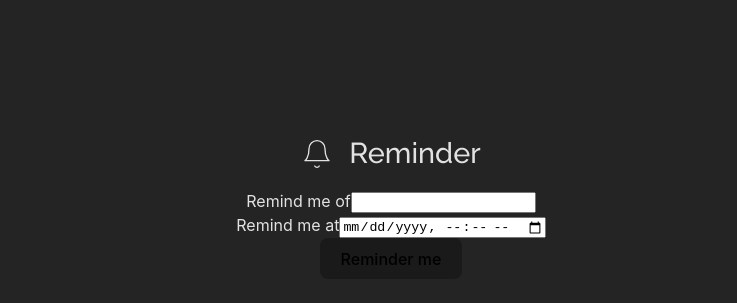
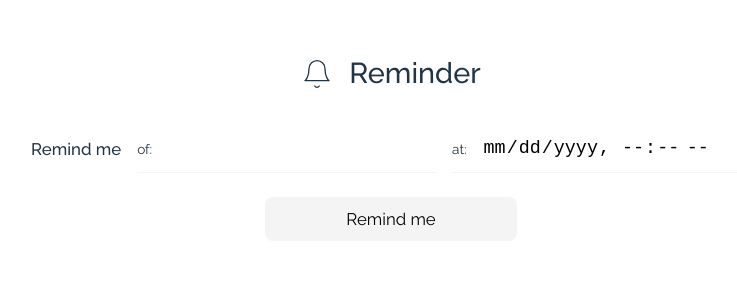
Before and after one commit to rotrenanoliveira/reminder-app, a React (Vite) app: page / in a window 1280 px wide. Shown: the part 201-504 px from the top of the page, without its empty margins (249-986 px from the left). Built offline with nearby package versions, Linux system fonts and the light colour scheme.

Commit message:
feat: adding style to register reminder form

```diff
--- a/index.html
+++ b/index.html
@@ -7,7 +7,7 @@
 
     <link rel="preconnect" href="https://fonts.googleapis.com">
     <link rel="preconnect" href="https://fonts.gstatic.com" crossorigin>
-    <link href="https://fonts.googleapis.com/css2?family=JetBrains+Mono:wght@500&family=Raleway:wght@500&display=swap" rel="stylesheet">
+    <link href="https://fonts.googleapis.com/css2?family=JetBrains+Mono:wght@500&family=Raleway:wght@300;400;500&display=swap" rel="stylesheet">
 
     <title>Reminder</title>
   </head>
--- a/src/App.css
+++ b/src/App.css
@@ -3,6 +3,15 @@
   margin: 0 auto;
   padding: 2rem;
   text-align: center;
+}
+
+main {
+  position: absolute;
+  top: 30%;
+  left: 50%;
+  width: 90%;
+  max-width: 1024px;
+  transform: translateX(-50%);
 }
 
 .countdown {
@@ -12,9 +21,23 @@
   justify-content: space-between;
 }
 
+.countdown-list {
+  margin-bottom: 0.5rem;
+}
+
+.countdown-item {
+  padding: 0.5rem;
+  border-radius: 6px;
+}
+
+.countdown-item:hover {
+  background-color: #F9F9F9;
+}
+
 .countdown-timers span {
   display: block;
   font-size: 1.25rem;
+  font-family: 'JetBrains Mono', monospace;
 }
 
 .countdown-timers {
@@ -23,3 +46,9 @@
   align-items: center;
   gap: 0.5rem;
 }
+
+@media (min-width: 768px)  {
+  main {
+    width: 75%;
+  }
+}
--- a/src/App.tsx
+++ b/src/App.tsx
@@ -12,9 +12,9 @@ export function App() {
     <main>
       <Header />
 
+      {currentReminder && <Countdown />}
+
       <RegisterReminderForm />
-
-      {currentReminder && <Countdown />}
 
       <div className="countdown-list">
         {reminders.map((reminder) => {
--- /dev/null
+++ b/src/components/Form/RegisterReminder/form.css
@@ -0,0 +1,50 @@
+.inputs-form {
+  width: 100%;
+  display: flex;
+  align-items: center;
+  justify-content: center;
+
+  flex-direction: column;
+  gap: 1rem;
+
+  padding-top: 1rem;
+}
+
+.inputs-form span {
+  font-size: 1.05rem;
+  font-weight: 500;
+  white-space: nowrap;
+  align-self: self-start;
+}
+
+button {
+  margin: 1.5rem 0;
+  width: 100%;
+}
+
+@media (min-width: 768px)  {
+  form {
+    width: 75%;
+    margin: 0 auto;
+  }
+
+  form button {
+    width: 50%;
+    align-self: center;
+    justify-self: center;
+  }
+}
+
+@media (min-width: 1024px)  {
+  .inputs-form {
+    flex-direction: row;
+  }
+
+  .inputs-form span {
+    align-self: center;
+  }
+
+  form button {
+    width: 35%;
+  }
+}
--- a/src/components/Form/RegisterReminder/index.tsx
+++ b/src/components/Form/RegisterReminder/index.tsx
@@ -1,5 +1,7 @@
 import { FormEvent, useContext } from 'react'
 import { ReminderContext } from '../../../contexts/reminder'
+import { InputGroup } from '../../ui/InputGroup'
+import './form.css'
 
 export function RegisterReminderForm() {
   const { createNewReminder } = useContext(ReminderContext)
@@ -34,17 +36,20 @@ export function RegisterReminderForm() {
 
   return (
     <form onSubmit={handleCreateReminder}>
-      <div>
-        <label htmlFor="reminder-of">Remind me of</label>
-        <input type="text" name="reminder-of" required />
+      <div className="inputs-form">
+        <span>Remind me</span>
+        <InputGroup>
+          <label htmlFor="reminder-of">of:</label>
+          <input type="text" name="reminder-of" required />
+        </InputGroup>
+
+        <InputGroup>
+          <label htmlFor="reminder-at">at:</label>
+          <input type="datetime-local" name="reminder-at" placeholder="" required />
+        </InputGroup>
       </div>
 
-      <div>
-        <label htmlFor="reminder-at">Remind me at</label>
-        <input type="datetime-local" name="reminder-at" required />
-      </div>
-
-      <button>Reminder me</button>
+      <button>Remind me</button>
     </form>
   )
 }
--- /dev/null
+++ b/src/components/ui/InputGroup/index.tsx
@@ -0,0 +1,26 @@
+import React, { useState } from 'react'
+import './styles.css'
+
+interface InputGroupProps {
+  children: React.ReactNode
+}
+
+export function InputGroup({ children }: InputGroupProps) {
+  const [isFocused, setIsFocused] = useState(false)
+
+  const handleFocus = () => {
+    setIsFocused(true)
+  }
+
+  const handleBlur = () => {
+    setIsFocused(false)
+  }
+
+  const elementClassName = isFocused ? `input-group input-group-onfocus` : 'input-group'
+
+  return (
+    <div className={elementClassName} onFocus={handleFocus} onBlur={handleBlur}>
+      {children}
+    </div>
+  )
+}
--- /dev/null
+++ b/src/components/ui/InputGroup/styles.css
@@ -0,0 +1,42 @@
+.input-group {
+  width: 100%;
+  display: flex;
+  align-items: center;
+  gap: 0.25rem;
+
+  border-bottom: solid 1px #f4f4f5;
+}
+
+.input-group-onfocus {
+  border-bottom: solid 1px #d4d4d8;
+}
+
+.input-group label {
+  font-size: 0.85rem;
+}
+
+.input-group input {
+  padding: 0.75rem;
+  flex: 1;
+
+  border: none;
+  outline: none;
+
+  font-size: 1.15rem;
+
+  background-color: transparent;
+}
+
+input[type="datetime-local"]::-webkit-calendar-picker-indicator {
+  display: none;
+}
+
+@media (prefers-color-scheme: dark) {
+  .input-group {
+    border-bottom: solid 1px #27272a;
+  }
+
+  .input-group-onfocus {
+    border-bottom: solid 1px #71717a;
+  }
+}
--- a/src/index.css
+++ b/src/index.css
@@ -1,9 +1,9 @@
 :root {
-  font-family: Inter, system-ui, Avenir, Helvetica, Arial, sans-serif;
+  font-family: 'Raleway', system-ui, sans-serif;
   line-height: 1.5;
   font-weight: 400;
 
-  color-scheme: light dark;
+  color-scheme: dark light;
   color: #213547;
   background-color: #ffffff;
 
@@ -14,19 +14,11 @@
   -webkit-text-size-adjust: 100%;
 }
 
-a {
-  font-weight: 500;
-  color: #646cff;
-  text-decoration: inherit;
-}
-a:hover {
-  color: #747bff;
-}
-
 body {
   margin: 0;
   display: flex;
-  place-items: center;
+  justify-content: center;
+  align-items: center;
   min-width: 320px;
   min-height: 100vh;
 }
@@ -37,33 +29,49 @@ h1 {
 }
 
 button {
+  cursor: pointer;
+  padding: 0.6em 1.2em;
+
   border-radius: 8px;
-  border: 1px solid transparent;
-  padding: 0.6em 1.2em;
-  font-size: 1em;
-  font-weight: 500;
-  font-family: inherit;
-  background-color: #f9f9f9;
-  cursor: pointer;
+  border: 2px solid transparent;
+
+  font-size: 1.05rem;
+  font-weight: 400;
+  font-family: 'Raleway';
+  background-color: #f4f4f5;
+
   transition: border-color 0.25s;
 }
+
 button:hover {
-  border-color: #646cff;
+  border-color: #e4e4e7;
 }
+
 button:focus,
 button:focus-visible {
-  outline: 4px auto -webkit-focus-ring-color;
+  outline: 2px solid #e4e4e7 -webkit-focus-ring-color;
 }
 
-@media (prefers-color-scheme: light) {
+@media (prefers-color-scheme: dark) {
   :root {
     color: rgba(255, 255, 255, 0.87);
-    background-color: #242424;
+    background-color: #18181b;
   }
+
   a:hover {
     color: #535bf2;
   }
+
   button {
-    background-color: #1a1a1a;
+    background-color: #27272a;
+  }
+
+  button:hover {
+    border-color: #3f3f46;
+  }
+
+  button:focus,
+  button:focus-visible {
+    outline: 2px solid #3f3f46 -webkit-focus-ring-color;
   }
 }
```
